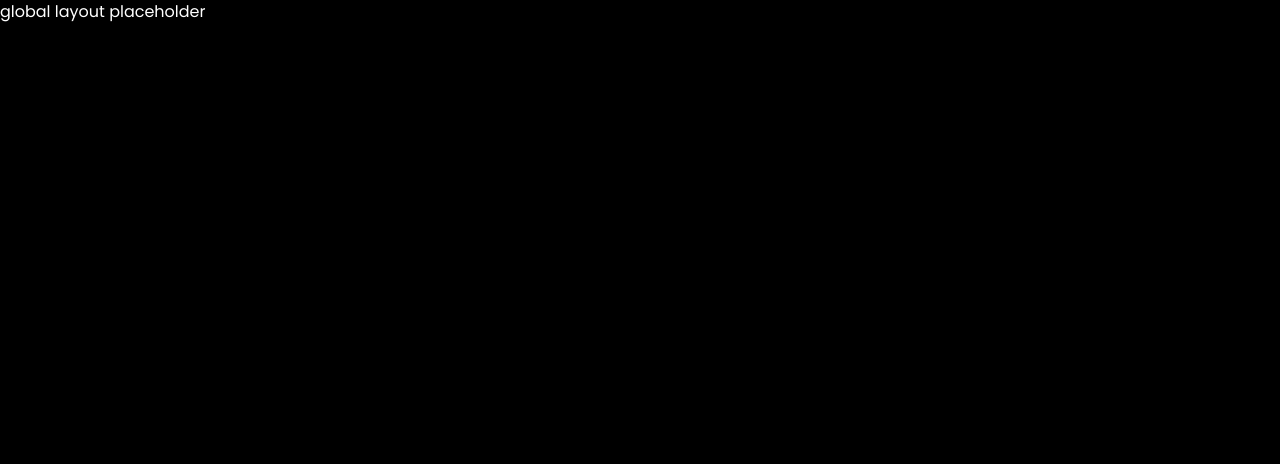
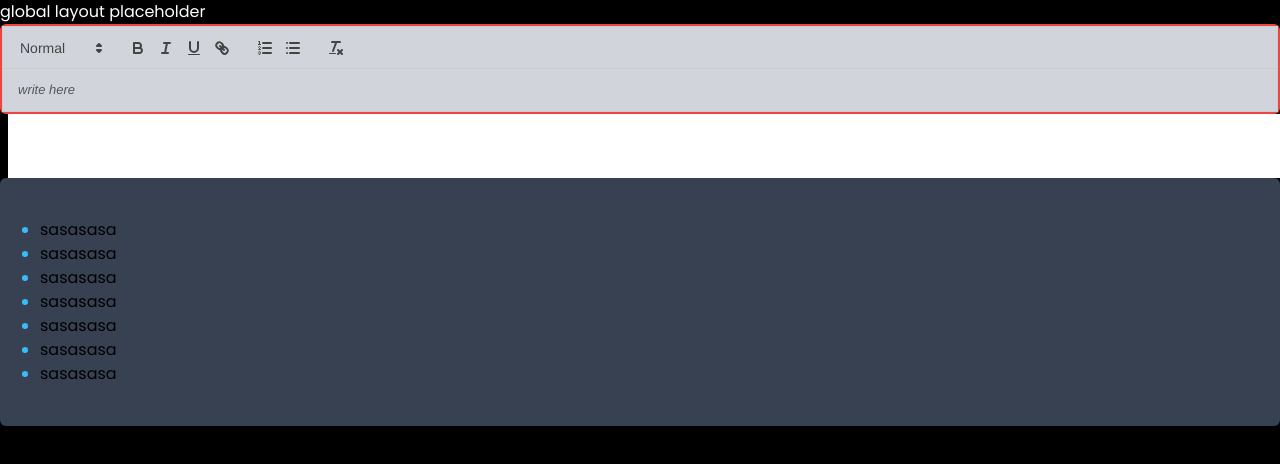
Before and after one commit to shrix1/next-js-13.2--dyanamic-routes, a Next.js app: page /quill in a window 1280 px wide. Before the commit this address had no page. Shown: the top 464 px of the page. Built offline with nearby package versions, Linux system fonts and the light colour scheme.

Commit message:
useless changes

```diff
--- /dev/null
+++ b/app/quill/ReactQuillComponent.tsx
@@ -0,0 +1,41 @@
+"use client";
+import React, { useRef, useEffect, useState } from "react";
+import ReactQuill from "react-quill";
+import "../../node_modules/react-quill/dist/quill.snow.css";
+
+const ReactQuillComponent = () => {
+  const [quill, setQuill] = useState<any>();
+
+  const handle = (e: any) => {
+    console.log(e);
+    setQuill(e);
+  };
+
+  return (
+    <div className=" rounded-lg">
+      <ReactQuill
+        placeholder="write here"
+        value={quill}
+        onChange={handle}
+        className="bg-gray-300 border-2 border-red-500 rounded-md  min-h-full"
+      />
+
+      <div
+        className="bg-white p-5 list-outside list-disc ml-2 marker:text-sky-400 list-item "
+        dangerouslySetInnerHTML={{ __html: quill }}
+      ></div>
+
+      <ul className="bg-gray-700 p-10 rounded-md list-outside list-disc marker:text-sky-400 ">
+        <li>sasasasa</li>
+        <li>sasasasa</li>
+        <li>sasasasa</li>
+        <li>sasasasa</li>
+        <li>sasasasa</li>
+        <li>sasasasa</li>
+        <li>sasasasa</li>
+      </ul>
+    </div>
+  );
+};
+
+export default ReactQuillComponent;
--- /dev/null
+++ b/app/quill/page.tsx
@@ -0,0 +1,7 @@
+import ReactQuillComponent from "./ReactQuillComponent";
+
+const page = () => {
+  return <ReactQuillComponent />;
+};
+
+export default page;
```
Also changed, not shown: app/api/hello/route.ts (+9 -9 lines), app/data/[name]/page.tsx (+10 -10 lines), package.json (+6 -4 lines), 1 other file (tests, documents, lock files or other folders).
